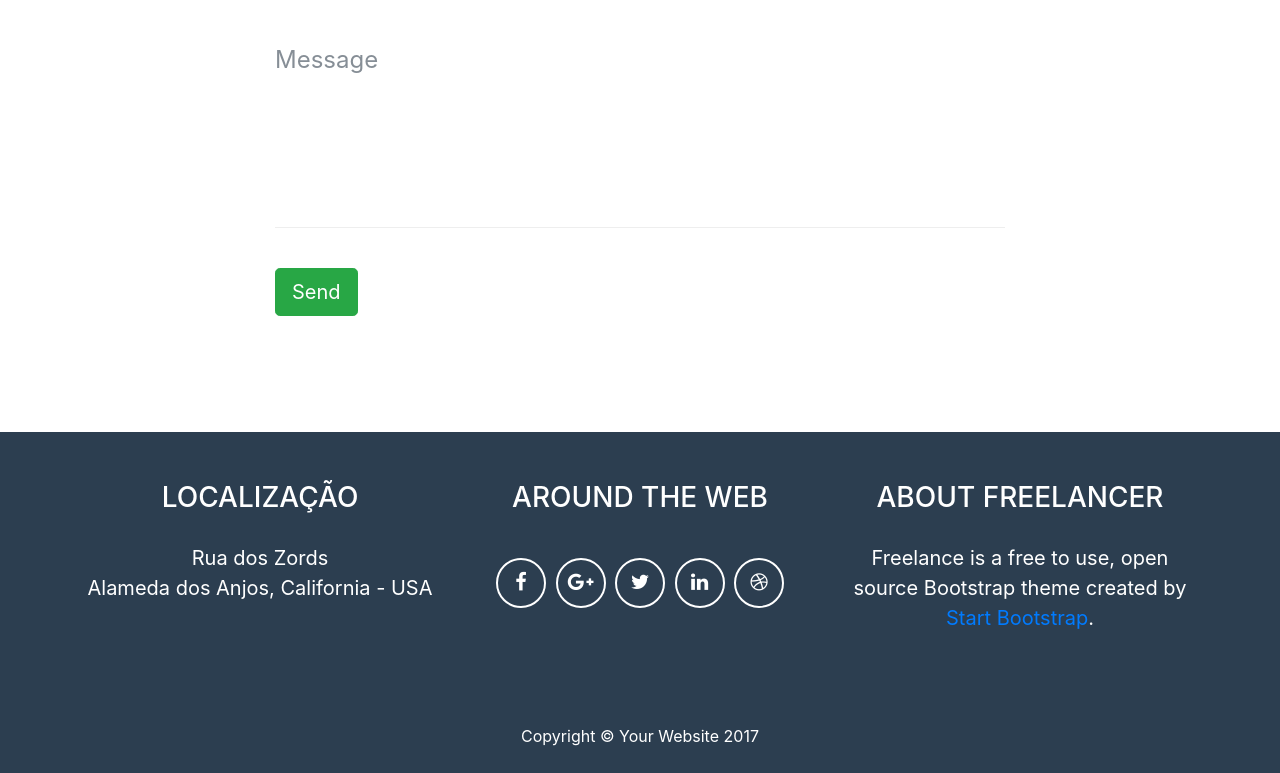
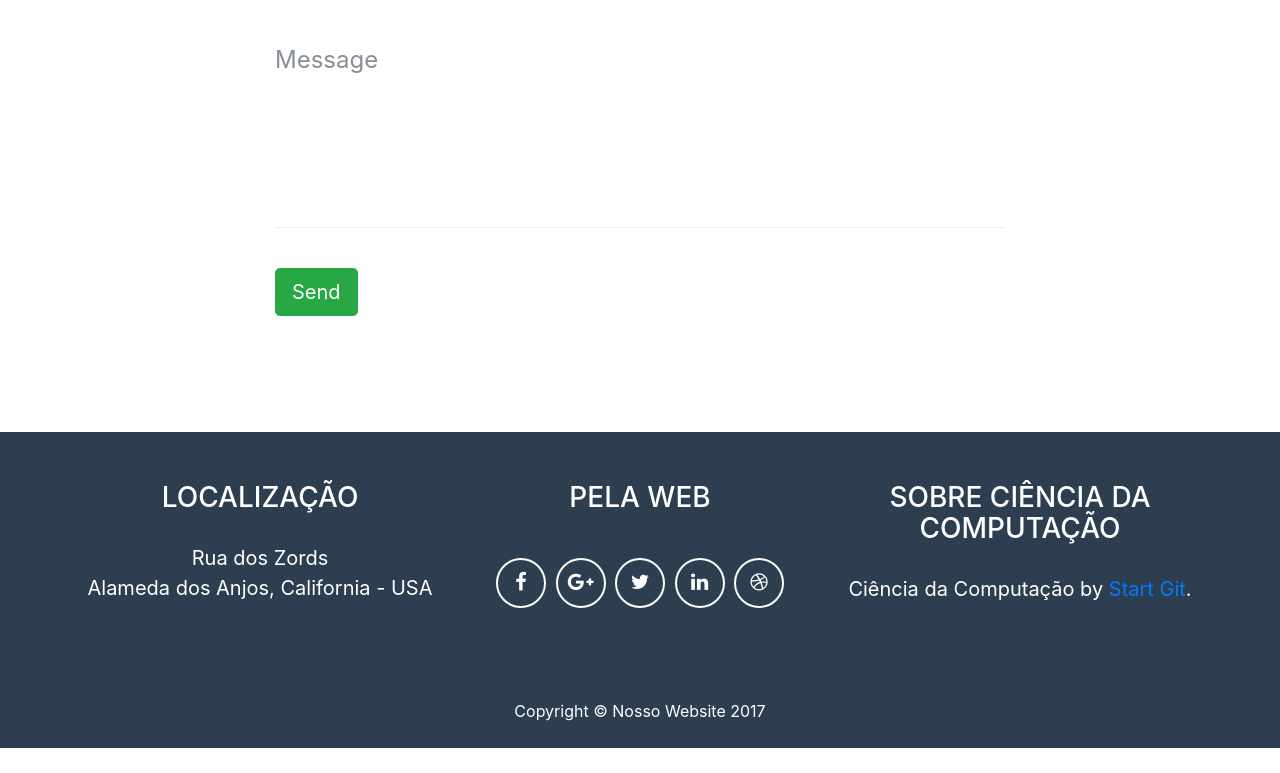
Before and after one commit to DanielRenaro/projetoFaculdade, a website with bundled scripts: page index.html in a window 1280 px wide. Shown: the part 2881-3654 px from the top of the page. After the commit the page ends 3629 px from the top, so only its background shows below. Built offline with nearby package versions, Linux system fonts and the light colour scheme.

Commit message:
Algumas alteracoes básicas

```diff
--- a/index.html
+++ b/index.html
@@ -218,7 +218,7 @@
                 <br>Alameda dos Anjos, California - USA</p>
             </div>
             <div class="footer-col col-md-4">
-              <h3>Around the Web</h3>
+              <h3>Pela Web</h3>
               <ul class="list-inline">
                 <li class="list-inline-item">
                   <a class="btn-social btn-outline" href="#">
@@ -248,9 +248,8 @@
               </ul>
             </div>
             <div class="footer-col col-md-4">
-              <h3>About Freelancer</h3>
-              <p>Freelance is a free to use, open source Bootstrap theme created by
-                <a href="http://startbootstrap.com">Start Bootstrap</a>.</p>
+              <h3>Sobre Ciência da Computação</h3>
+              <p>Ciência da Computação by <a href="#">Start Git</a>.</p>
             </div>
           </div>
         </div>
@@ -259,7 +258,7 @@
         <div class="container">
           <div class="row">
             <div class="col-lg-12">
-              Copyright &copy; Your Website 2017
+              Copyright &copy; Nosso Website 2017
             </div>
           </div>
         </div>
```
